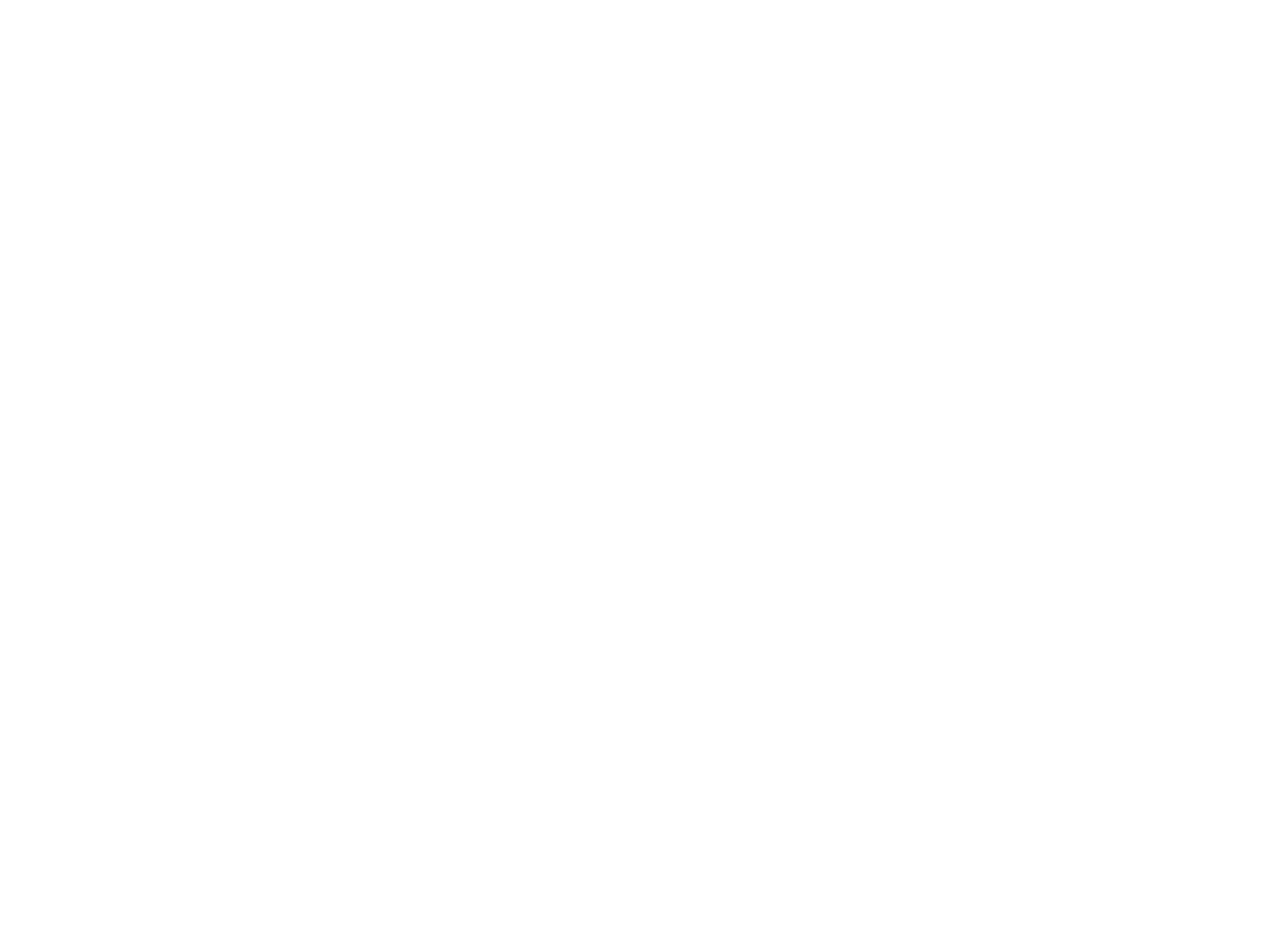
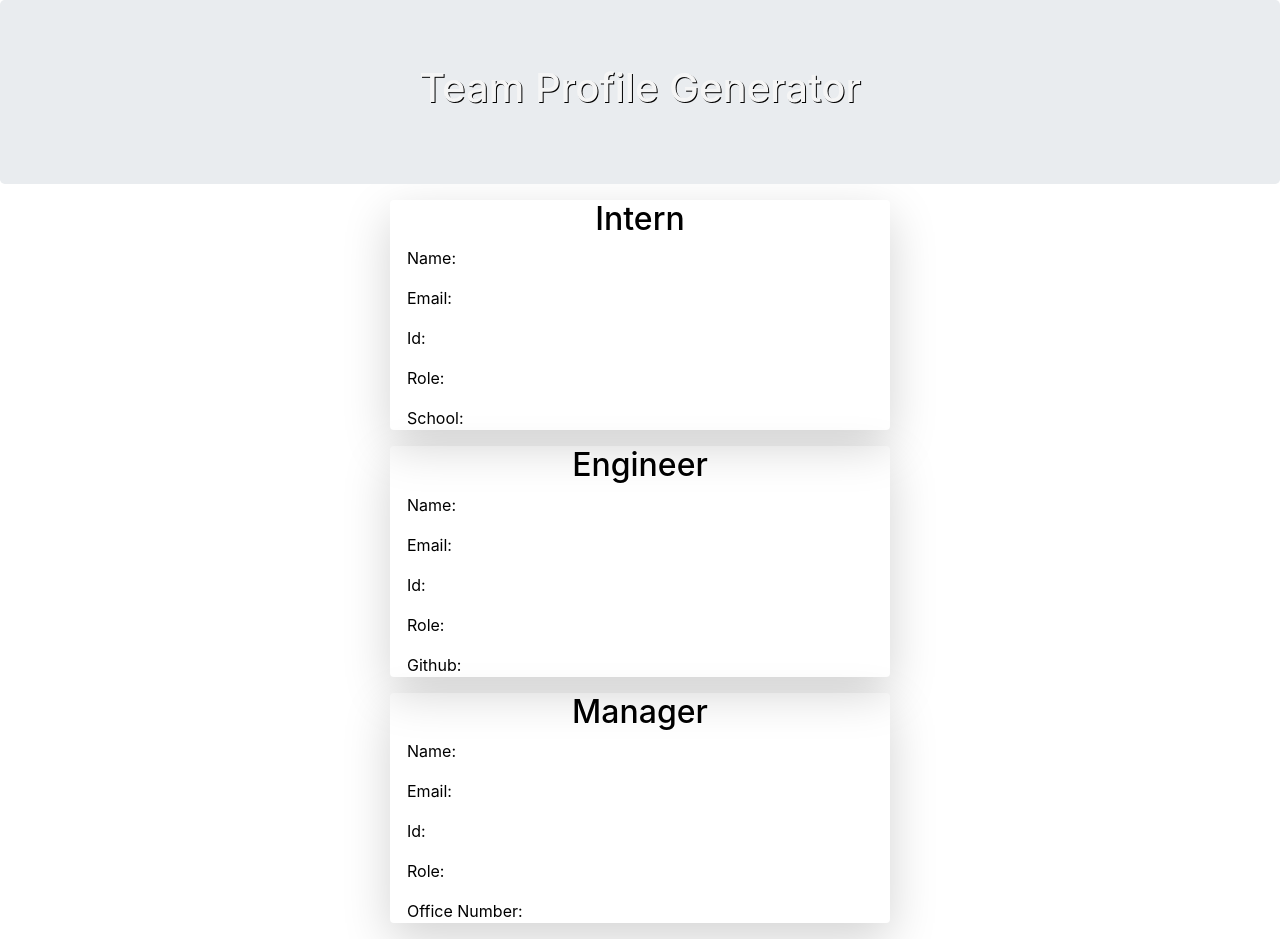
Before and after one commit to Antiimoon/team-profile-generator, a website: page dist/index.html in a window 1280 px wide. Before the commit the page ends 800 px from the top, so only its background shows below. Drawn offline with nearby package versions, Linux system fonts and the light colour scheme; files that its build step writes are made by us from their sources.

Commit message:
html and styling added

```diff
--- a/dist/index.html
+++ b/dist/index.html
@@ -4,10 +4,60 @@
         <meta charset="UTF-8">
         <meta http-equiv="X-UA-Compatible" content="IE=edge">
         <meta name="viewport" content="width=device-width, initial-scale=1.0">
-        <link rel="stylesheet" href="./dist/style.css">
+        <link rel="stylesheet" href="https://stackpath.bootstrapcdn.com/bootstrap/4.3.1/css/bootstrap.min.css"
+        integrity="sha384-ggOyR0iXCbMQv3Xipma34MD+dH/1fQ784/j6cY/iJTQUOhcWr7x9JvoRxT2MZw1T" crossorigin="anonymous">
+        <link rel="stylesheet" href="/dist/style.css">
     <title>Team Profile Generator</title>
     </head>
     <body>
-
+        <div class="container-fluid">
+            <div class="row">
+                <div class="col-12 jumbotron mb-3 team-heading">
+                    <h1 class="text-center">Team Profile Generator</h1>
+                </div>
+            </div>
+        </div>
+        <div class="container mb-3 card-custom shadow-lg border-primary rounded">
+            <div class="row">
+                <div class="team-area col-12 d-flex justify-content-center">
+                    <h2 class="intern">Intern</h2>
+                </div>
+            </div>
+            <div class="employee">
+                <p>Name:</p>
+                <p>Email:</p>
+                <p>Id:</p>
+                <p>Role:</p>
+                <p>School:</p>
+            </div>
+        </div>
+        <div class="container mb-3 card-custom shadow-lg border-primary rounded">
+            <div class="row">
+                <div class="team-area col-12 d-flex justify-content-center">
+                    <h2 class="engineer">Engineer</h2>
+                </div>
+            </div>
+            <div class="employee">
+                <p>Name:</p>
+                <p>Email:</p>
+                <p>Id:</p>
+                <p>Role:</p>
+                <p>Github:</p>
+            </div>
+        </div>
+        <div class="container mb-3 card-custom shadow-lg border-primary rounded">
+            <div class="row">
+                <div class="team-area col-12 d-flex justify-content-center">
+                    <h2 class="manager">Manager</h2>
+                </div>
+            </div>
+            <div class="employee">
+                <p>Name:</p>
+                <p>Email:</p>
+                <p>Id:</p>
+                <p>Role:</p>
+                <p>Office Number:</p>
+            </div>
+        </div>
     </body>
 </html>
--- a/dist/style.css
+++ b/dist/style.css
@@ -0,0 +1,14 @@
+.jumbotron {
+    color: whitesmoke;
+    text-shadow: black 1px 1px;
+}
+
+.card-custom {
+    color: #000000;
+    text-shadow: white 1px 1px;
+    max-width: 500px;
+}
+
+.employee {
+    padding-left: 2px;
+}
```
